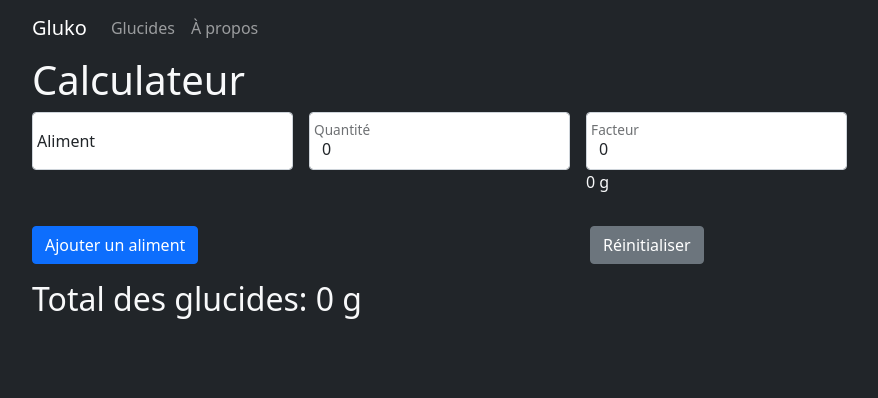
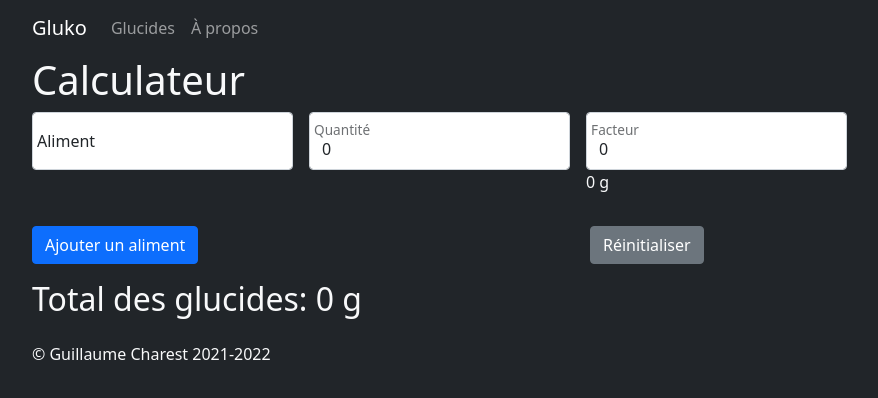
Before and after one commit to gcharest/gluko, a Vue app: page / in a window 1280 px wide. Shown: the top 398 px of the page, without its empty margins (62-940 px from the left). Built offline with nearby package versions, Linux system fonts and the light colour scheme.

Commit message:
Add footer

```diff
--- a/src/App.vue
+++ b/src/App.vue
@@ -1,4 +1,5 @@
 <script setup lang="ts">
+import BaseFooter from "@/components/BaseFooter.vue";
 import { RouterLink, RouterView } from "vue-router";
 </script>
 
@@ -38,4 +39,5 @@ import { RouterLink, RouterView } from "vue-router";
   </header>
 
   <RouterView />
+  <BaseFooter></BaseFooter>
 </template>
```
